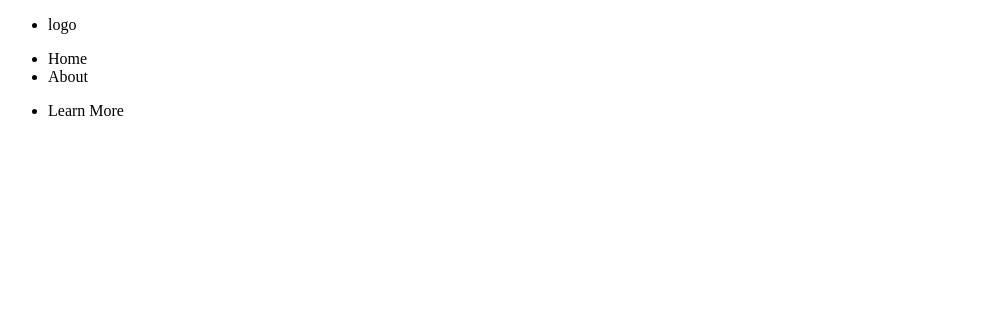
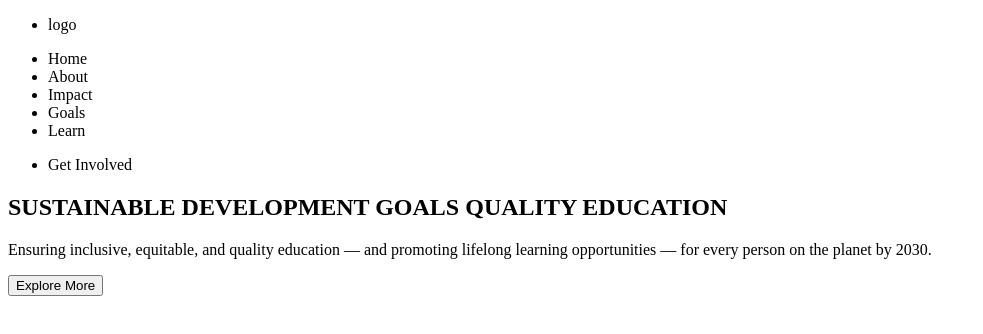
Before and after one commit to a-BleakPotato/Quality-Education-SDG-Practice-Website, a plain HTML site: page index.html in a window 1280 px wide. Shown: the whole page, without its empty margins (0-983 px from the left). Drawn offline with Linux system fonts and the light colour scheme.

Commit message:
Added Contents for hero page

```diff
--- a/index.html
+++ b/index.html
@@ -13,10 +13,29 @@
             <ul>
                 <li>Home</li>
                 <li>About</li>
+                <li>Impact</li>
+                <li>Goals</li>
+                <li>Learn</li>
             </ul>
             <ul>
-                <li>Learn More</li>
+                <li>Get Involved</li>
             </ul>
         </nav>
+        <section class="hero-page">
+            <div class="hero-item">
+                <h1>
+                    SUSTAINABLE DEVELOPMENT GOALS
+                    <span> QUALITY EDUCATION</span>
+                </h1>
+                <div class="hero-paragraph">
+                    <p>
+                        Ensuring inclusive, equitable, and quality education —
+                        and promoting lifelong learning opportunities — for
+                        every person on the planet by 2030.
+                    </p>
+                    <button>Explore More</button>
+                </div>
+            </div>
+        </section>
     </body>
 </html>
```
